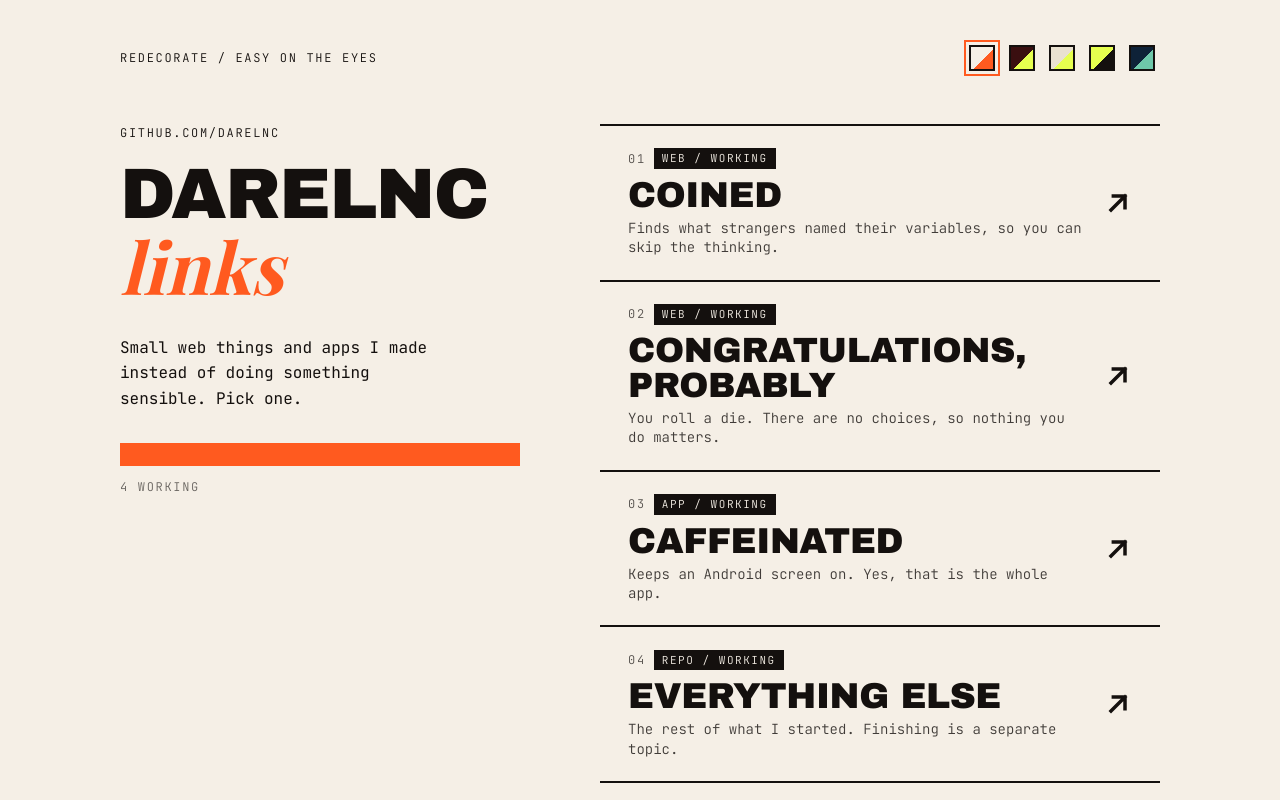
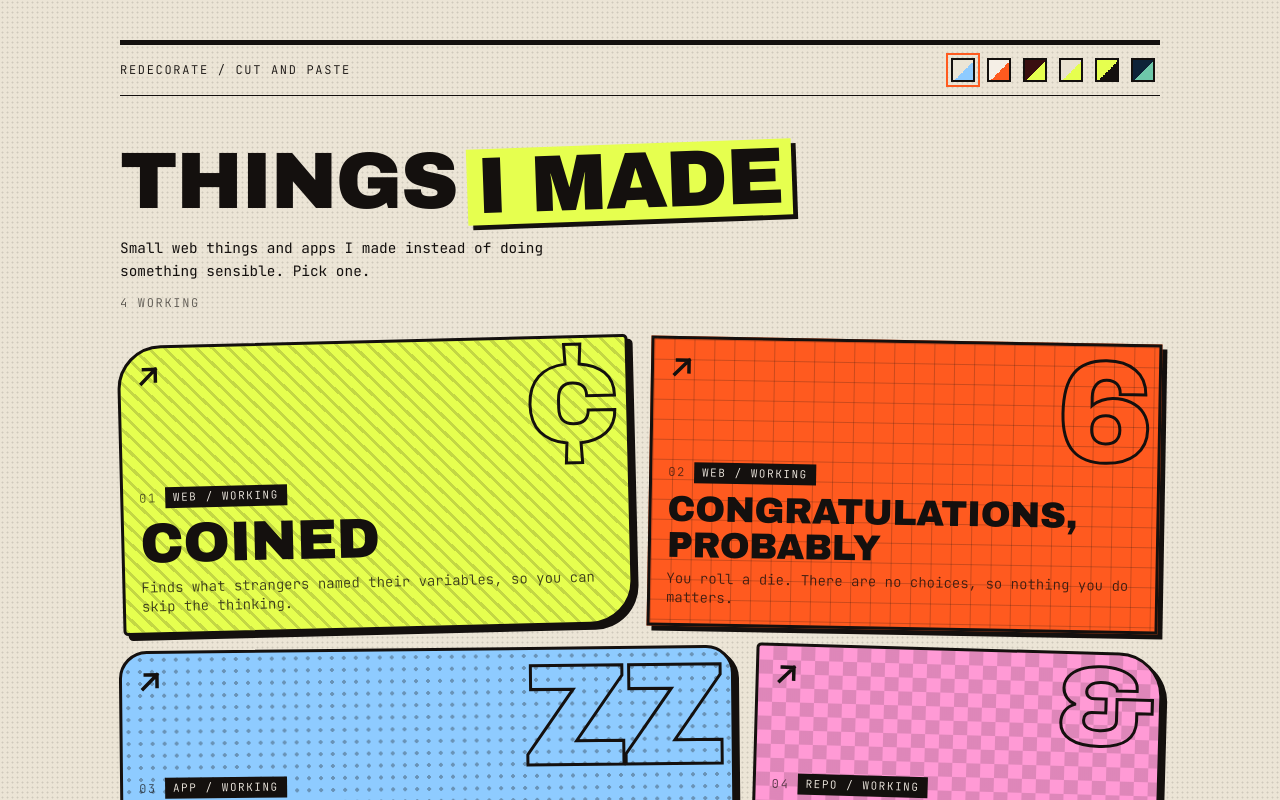
Before and after one commit to DarelNC/made-ish, a Next.js app: page / in a window 1280 px wide. Shown: the top 800 px of the page. Built offline with nearby package versions, Linux system fonts and the light colour scheme.

Commit message:
Add the zine theme, give every link its own look and drop the name from the page

```diff
--- a/app/globals.css
+++ b/app/globals.css
@@ -110,11 +110,11 @@ body {
 }
 .picker-swatches {
   display: flex;
-  gap: 0.25rem;
+  gap: 0.125rem;
 }
 .swatch {
-  width: 2.25rem;
-  height: 2.25rem;
+  width: 2.125rem;
+  height: 2.125rem;
   padding: 0;
   border: 0;
   background: transparent;
@@ -196,7 +196,7 @@ body {
   text-transform: uppercase;
   letter-spacing: -0.01em;
   line-height: 1;
-  font-size: clamp(1rem, calc(100cqw / (var(--n) * 0.82)), 2.25rem);
+  font-size: clamp(1rem, calc(100cqw / (var(--n) * 0.82)), var(--title-max, 2.25rem));
 }
 .slab-blurb {
   opacity: 0.8;
@@ -230,7 +230,8 @@ body {
 .orbit,
 .bar,
 .stamp,
-.dim {
+.dim,
+.glyph {
   display: none;
 }
 
--- a/app/layout.js
+++ b/app/layout.js
@@ -24,7 +24,7 @@ const jetbrains = JetBrains_Mono({
 });
 
 export const metadata = {
-  title: `${profile.name} / links`,
+  title: profile.headline.join(" "),
   description: profile.bio,
 };
 
--- a/app/page.js
+++ b/app/page.js
@@ -2,6 +2,7 @@ import Arrow from "@/components/Arrow";
 import Beacon from "@/components/Beacon";
 import ThemePicker from "@/components/ThemePicker";
 import { links, profile } from "@/content/site";
+import { lookFor } from "@/lib/look";
 
 const STATUS = {
   live: "working",
@@ -17,7 +18,8 @@ export default function Home() {
     .filter(([n]) => n > 0)
     .map(([n, label]) => `${n} ${label}`)
     .join(" / ");
-  const size = Math.max(profile.name.length, 5);
+  const [first, second] = profile.headline;
+  const size = Math.max(first.length, second.length, 5);
   const ticker = Array(3).fill(links.map((l) => l.title).join("  *  ")).join("  *  ");
 
   return (
@@ -33,23 +35,22 @@ export default function Home() {
       </div>
       <div className="orbit" aria-hidden="true" />
 
-      <div className="mx-auto grid max-w-[1120px] gap-x-20 gap-y-12 px-5 pb-16 pt-6 lg:grid-cols-[5fr_7fr] lg:px-10 lg:pt-10">
+      <div className="shell mx-auto grid max-w-[1120px] gap-x-20 gap-y-12 px-5 pb-16 pt-6 lg:grid-cols-[5fr_7fr] lg:px-10 lg:pt-10">
         <div className="topbar lg:col-span-2">
           <ThemePicker />
         </div>
 
-        <header className="lg:sticky lg:top-10 lg:self-start">
+        <header className="head lg:sticky lg:top-10 lg:self-start">
           <p className="dim label" aria-hidden="true">
             Not to scale
           </p>
-          <p className="label">{profile.handle}</p>
 
           <h1 className="headline mt-5">
             <span className="hw hw-1" style={{ "--n": size }}>
-              {profile.name}
-            </span>
+              {first}
+            </span>{" "}
             <span className="hw hw-2" style={{ "--n": size }}>
-              links
+              {second}
             </span>
           </h1>
 
@@ -67,9 +68,22 @@ export default function Home() {
 
         <main>
           <ol className="list">
-            {links.map((l, i) => (
-              <li key={l.id}>
+            {links.map((l, i) => {
+              const look = lookFor(l, i);
+              return (
+                <li
+                  key={l.id}
+                  className="tile"
+                  data-color={look.color}
+                  data-pattern={look.pattern}
+                  data-shape={look.shape}
+                  data-size={look.size}
+                  style={{ "--tilt": `${look.tilt}deg` }}
+                >
                   <a href={`/go/${l.id}`} className="slab">
+                    <span className="glyph" aria-hidden="true">
+                      {look.mark}
+                    </span>
                     <span className="slab-body">
                       <span className="flex items-center gap-2">
                         <span className="label opacity-70">{two(i + 1)}</span>
@@ -79,16 +93,17 @@ export default function Home() {
                       </span>
                       <span
                         className={`slab-title mt-2 block ${l.status === "retired" ? "line-through decoration-2" : ""}`}
-                      style={{ "--n": Math.max(...l.title.split(/\s+/).map((w) => w.length)) }}
+                        style={{ "--n": look.n }}
                       >
                         {l.title}
                       </span>
                       <span className="slab-blurb mt-1.5 block text-[0.8125rem] leading-snug lg:text-sm">{l.blurb}</span>
                     </span>
-                  <Arrow />
+                    <Arrow className="arrow" />
                   </a>
                 </li>
-            ))}
+              );
+            })}
           </ol>
         </main>
       </div>
--- a/app/stats/page.js
+++ b/app/stats/page.js
@@ -1,6 +1,6 @@
 import { cookies } from "next/headers";
 import { notFound } from "next/navigation";
-import { links, profile } from "@/content/site";
+import { links } from "@/content/site";
 import { loadSummary } from "@/lib/analytics/loadSummary";
 import { STATS_COOKIE, cookieAuthorized } from "@/lib/statsAuth";
 import { login, logout } from "./actions";
@@ -37,7 +37,7 @@ export default async function Stats({ searchParams }) {
       <main className="mx-auto max-w-[760px] px-5 py-8 text-lime">
         <header className="flex items-start justify-between gap-4">
           <div>
-            <p className="label text-lime/60">{profile.name} / private</p>
+            <p className="label text-lime/60">Private</p>
             <h1 className="mt-2 font-display text-5xl uppercase leading-none text-bone">Stats</h1>
           </div>
           {!devOpen && (
@@ -173,7 +173,7 @@ function Gate({ failed }) {
   return (
     <div className="min-h-dvh bg-ink">
       <main className="mx-auto flex min-h-dvh max-w-[420px] flex-col justify-center px-5 text-lime">
-        <p className="label text-lime/60">{profile.name} / private</p>
+        <p className="label text-lime/60">Private</p>
         <h1 className="mt-2 font-display text-5xl uppercase leading-none text-bone">Stats</h1>
         <form action={login} className="mt-8 space-y-3">
           <label className="label block text-lime/70" htmlFor="token">
--- a/app/themes.css
+++ b/app/themes.css
@@ -304,3 +304,209 @@
 [data-theme="blueprint"] .list > li:last-child .slab {
   border-bottom: 0;
 }
+
+/* ---------- zine (built on newsprint paper): every link is its own tile ----------
+   The other themes show links as a uniform list. Here each link gets its own
+   color, pattern, shape, size, tilt and big glyph, chosen in lib/look.js and
+   passed in as data attributes. The header shrinks so the tiles are the page. */
+
+[data-theme="zine"] {
+  --bg: #ece5d6;
+  --bg-image: radial-gradient(circle, rgb(20 16 14 / 0.13) 0.9px, transparent 1.1px);
+  --bg-size: 5px 5px;
+  --fg: #14100e;
+  --muted: rgb(20 16 14 / 0.66);
+  --accent: #ff5a1f;
+  --hi: #e6ff4f;
+  --hw1: #14100e;
+  --hw2: #14100e;
+  --slab-bg: #e6ff4f;
+  --slab-fg: #14100e;
+  --snap-bg: #e6ff4f;
+  --snap-fg: #14100e;
+  --lift: -3px;
+  --shadow-off: 9px;
+  --shadow-color: #14100e;
+  --gap: 1.1rem;
+  --tag-bg: transparent;
+  --tag-fg: #ff5a1f;
+  --chip-live-bg: #14100e;
+  --chip-live-fg: #f5efe6;
+  --chip-ret: rgb(20 16 14 / 0.6);
+}
+
+/* header: small, so the links start on the first screen */
+[data-theme="zine"] .topbar {
+  grid-column: auto; /* the layout has one column, and a span of 2 would add a second */
+  border-top: 5px solid var(--fg);
+  border-bottom: 1px solid var(--fg);
+  padding: 0.5rem 0;
+}
+[data-theme="zine"] .shell {
+  grid-template-columns: 1fr;
+  row-gap: 1.75rem;
+}
+[data-theme="zine"] .head {
+  position: static;
+}
+[data-theme="zine"] .hw {
+  display: inline-block;
+  font-size: clamp(2.5rem, 11.5vw, 5rem);
+  line-height: 0.95;
+}
+[data-theme="zine"] .hw-2 {
+  padding: 0 0.12em;
+  background: #e6ff4f;
+  box-shadow: 0.06em 0.06em 0 #14100e;
+  transform: rotate(-2deg);
+}
+[data-theme="zine"] .bio {
+  margin-top: 1rem;
+  max-width: 52ch;
+  font-size: 0.9rem;
+}
+[data-theme="zine"] .tag,
+[data-theme="zine"] .stamp,
+[data-theme="zine"] .bar,
+[data-theme="zine"] .dim {
+  display: none;
+}
+
+/* tiles */
+[data-theme="zine"] .list {
+  display: flex;
+  flex-wrap: wrap;
+  align-items: stretch;
+}
+[data-theme="zine"] .tile {
+  --tile-bg: #e6ff4f;
+  --tile-fg: #14100e;
+  --pc: 20 16 14;
+  --slab-bg: var(--tile-bg);
+  --slab-fg: var(--tile-fg);
+  --snap-bg: var(--tile-bg);
+  --snap-fg: var(--tile-fg);
+  display: flex;
+  flex: 1 1 9.5rem;
+  min-height: 9.5rem;
+  transform: rotate(var(--tilt, 0deg));
+  transition: transform 120ms steps(2, end);
+}
+@media (hover: hover) {
+  [data-theme="zine"] .tile:hover {
+    transform: rotate(0deg);
+  }
+}
+[data-theme="zine"] .tile:focus-within {
+  transform: rotate(0deg);
+}
+
+[data-theme="zine"] .tile[data-color="lime"] { --tile-bg: #e6ff4f; }
+[data-theme="zine"] .tile[data-color="orange"] { --tile-bg: #ff5a1f; }
+[data-theme="zine"] .tile[data-color="sky"] { --tile-bg: #8ecbff; }
+[data-theme="zine"] .tile[data-color="pink"] { --tile-bg: #ff9ad5; }
+[data-theme="zine"] .tile[data-color="mint"] { --tile-bg: #6ec8aa; }
+[data-theme="zine"] .tile[data-color="ink"] {
+  --tile-bg: #14100e;
+  --tile-fg: #e6ff4f;
+  --pc: 230 255 79;
+  --chip-live-bg: #e6ff4f;
+  --chip-live-fg: #14100e;
+  --chip-ret: rgb(230 255 79 / 0.7);
+}
+
+/* sizes: a long title always gets a wide tile (lib/look.js) */
+[data-theme="zine"] .tile[data-size="s"] { flex-basis: 9.5rem; min-height: 9.5rem; --title-max: 1.6rem; --glyph: 5rem; }
+[data-theme="zine"] .tile[data-size="m"] { flex-basis: 13rem; min-height: 12rem; --title-max: 2.1rem; --glyph: 7rem; }
+[data-theme="zine"] .tile[data-size="l"] { flex-basis: 100%; min-height: 14rem; --title-max: 2.75rem; --glyph: 9rem; }
+@media (min-width: 48rem) {
+  [data-theme="zine"] .tile[data-size="l"] { flex-basis: 26rem; min-height: 16rem; --title-max: 3.25rem; }
+}
+@media (min-width: 64rem) {
+  [data-theme="zine"] .tile[data-size="l"] { --title-max: 3.5rem; }
+}
+
+/* shapes */
+[data-theme="zine"] .tile[data-shape="rect"] .slab { border-radius: 0; }
+[data-theme="zine"] .tile[data-shape="round"] .slab { border-radius: 1.75rem; }
+[data-theme="zine"] .tile[data-shape="leaf"] .slab { border-radius: 2.75rem 0.3rem 2.75rem 0.3rem; }
+[data-theme="zine"] .tile[data-shape="tab"] .slab { border-radius: 0.3rem 2.75rem 0.3rem 0.3rem; }
+
+/* patterns, drawn as an overlay in --pc (the pattern ink) */
+[data-theme="zine"] .tile[data-pattern="dots"] {
+  --pat: radial-gradient(circle, rgb(var(--pc) / 0.3) 1.6px, transparent 2px);
+  --pat-size: 12px 12px;
+}
+[data-theme="zine"] .tile[data-pattern="stripes"] {
+  --pat: repeating-linear-gradient(45deg, rgb(var(--pc) / 0.17) 0 3px, transparent 3px 11px);
+  --pat-size: auto;
+}
+[data-theme="zine"] .tile[data-pattern="checks"] {
+  --pat: conic-gradient(rgb(var(--pc) / 0.14) 25%, transparent 0 50%, rgb(var(--pc) / 0.14) 0 75%, transparent 0);
+  --pat-size: 28px 28px;
+}
+[data-theme="zine"] .tile[data-pattern="grid"] {
+  --pat: linear-gradient(rgb(var(--pc) / 0.22) 1px, transparent 1px), linear-gradient(90deg, rgb(var(--pc) / 0.22) 1px, transparent 1px);
+  --pat-size: 20px 20px;
+}
+
+/* the tile itself */
+[data-theme="zine"] .slab {
+  position: relative;
+  display: flex;
+  flex: 1;
+  flex-direction: column;
+  justify-content: flex-end;
+  align-items: stretch;
+  gap: 0;
+  /* leave room above the text for the glyph, so they never overlap */
+  padding: calc(var(--glyph, 7rem) * 0.8 + 0.5rem) 1rem 1rem;
+  overflow: hidden;
+  border: 3px solid #14100e;
+  box-shadow: 5px 5px 0 0 #14100e;
+}
+[data-theme="zine"] .slab:hover,
+[data-theme="zine"] .slab:focus-visible,
+[data-theme="zine"] .slab:active {
+  box-shadow: 9px 9px 0 0 #14100e;
+}
+[data-theme="zine"] .slab::before {
+  content: "";
+  position: absolute;
+  inset: 0;
+  pointer-events: none;
+  background-image: var(--pat, none);
+  background-size: var(--pat-size, auto);
+}
+[data-theme="zine"] .slab-body {
+  position: relative;
+  z-index: 1;
+}
+[data-theme="zine"] .glyph {
+  display: block;
+  position: absolute;
+  top: 0.4rem;
+  right: 0.7rem;
+  font-family: var(--font-display);
+  font-size: var(--glyph, 7rem);
+  line-height: 0.85;
+  letter-spacing: -0.04em;
+  color: transparent;
+  -webkit-text-stroke: 3px var(--tile-fg);
+  paint-order: stroke fill;
+  pointer-events: none;
+}
+[data-theme="zine"] .arrow {
+  position: absolute;
+  top: 0.85rem;
+  left: 0.85rem;
+  z-index: 1;
+}
+[data-theme="zine"] .chip-wip {
+  background: #14100e;
+  color: #ff5a1f;
+}
+[data-theme="zine"] .tile[data-color="ink"] .chip-wip {
+  background: #ff5a1f;
+  color: #14100e;
+}
--- a/content/site.js
+++ b/content/site.js
@@ -2,12 +2,27 @@
 // An `id` is stored in analytics events, so never reuse one for a different link.
 
 export const profile = {
-  name: "DarelNC",
-  handle: "github.com/DarelNC",
+  // Two short words or phrases. The first is solid, the second is the loud one.
+  headline: ["Things", "I made"],
   bio: "Small web things and apps I made instead of doing something sensible. Pick one.",
 };
 
-/** @type {{ id: string, title: string, url: string, blurb: string, kind: "web" | "app" | "repo" | "other", status: "live" | "wip" | "retired" }[]} */
+/**
+ * @type {{
+ *   id: string,
+ *   title: string,
+ *   url: string,
+ *   blurb: string,
+ *   kind: "web" | "app" | "repo" | "other",
+ *   status: "live" | "wip" | "retired",
+ *   mark?: string,
+ *   look?: { color?: string, pattern?: string, shape?: string, size?: string },
+ * }[]}
+ *
+ * `mark` is the big glyph on the link's tile (one or two characters, defaults
+ * to the first letter of the title). `look` overrides the color, pattern,
+ * shape or size that lib/look.js would otherwise pick from the position.
+ */
 export const links = [
   {
     id: "coined",
@@ -16,6 +31,7 @@ export const links = [
     blurb: "Finds what strangers named their variables, so you can skip the thinking.",
     kind: "web",
     status: "live",
+    mark: "¢",
   },
   {
     id: "congrats-probably",
@@ -24,6 +40,7 @@ export const links = [
     blurb: "You roll a die. There are no choices, so nothing you do matters.",
     kind: "web",
     status: "live",
+    mark: "6",
   },
   {
     id: "caffeinated",
@@ -32,6 +49,7 @@ export const links = [
     blurb: "Keeps an Android screen on. Yes, that is the whole app.",
     kind: "app",
     status: "live",
+    mark: "Zz",
   },
   {
     id: "github",
@@ -40,5 +58,6 @@ export const links = [
     blurb: "The rest of what I started. Finishing is a separate topic.",
     kind: "repo",
     status: "live",
+    mark: "&",
   },
 ];
--- /dev/null
+++ b/lib/look.js
@@ -0,0 +1,44 @@
+// How each link looks in the zine theme, so no two neighbours are the same
+// rectangle. Everything is chosen from the link's position in the list, which
+// guarantees neighbours differ, and can be overridden per link with `look`
+// in content/site.js. Pure: no DOM, no randomness.
+
+export const COLORS = ["lime", "orange", "sky", "pink", "ink", "mint"];
+export const PATTERNS = ["dots", "stripes", "checks", "grid", "none"];
+export const SHAPES = ["leaf", "rect", "round", "tab"];
+export const SIZES = ["s", "m", "l"];
+
+const SIZE_CYCLE = ["l", "s", "m", "s", "m", "l"];
+const TILTS = [-1.4, 1, -0.6, 1.6, -1.1, 0.7];
+
+/** @param {string} title */
+export function longestWord(title) {
+  return Math.max(1, ...title.split(/\s+/).map((w) => w.length));
+}
+
+/** @template T @param {unknown} value @param {T[]} allowed @param {T} fallback @returns {T} */
+const pick = (value, allowed, fallback) => (allowed.includes(/** @type {T} */ (value)) ? /** @type {T} */ (value) : fallback);
+
+/**
+ * @param {{ title: string, mark?: string, look?: { color?: string, pattern?: string, shape?: string, size?: string } }} link
+ * @param {number} index
+ */
+export function lookFor(link, index) {
+  const n = longestWord(link.title);
+
+  // A long word cannot fit in a small tile, so long titles always get a wide one.
+  let size = SIZE_CYCLE[index % SIZE_CYCLE.length];
+  if (n >= 11) size = "l";
+  else if (n >= 8 && size === "s") size = "m";
+
+  const look = link.look || {};
+  return {
+    color: pick(look.color, COLORS, COLORS[index % COLORS.length]),
+    pattern: pick(look.pattern, PATTERNS, PATTERNS[(index * 2 + 1) % PATTERNS.length]),
+    shape: pick(look.shape, SHAPES, SHAPES[index % SHAPES.length]),
+    size: pick(look.size, SIZES, size),
+    tilt: TILTS[index % TILTS.length],
+    mark: (link.mark || link.title.trim().charAt(0)).toUpperCase(),
+    n,
+  };
+}
--- a/lib/themes.js
+++ b/lib/themes.js
@@ -4,9 +4,10 @@
 // only draw the picker buttons.
 
 export const STORAGE_KEY = "ot-theme";
-export const DEFAULT_THEME = "cream";
+export const DEFAULT_THEME = "zine";
 
 export const THEMES = [
+  { id: "zine", label: "Zine", mood: "Cut and paste", swatch: ["#ece5d6", "#8ecbff"] },
   { id: "cream", label: "Cream", mood: "Easy on the eyes", swatch: ["#f5efe6", "#ff5a1f"] },
   { id: "maroon", label: "Maroon", mood: "Brooding", swatch: ["#3a0f10", "#e6ff4f"] },
   { id: "newsprint", label: "Newsprint", mood: "Yesterday's news", swatch: ["#e9e1d0", "#e6ff4f"] },
@@ -17,7 +18,7 @@ export const THEMES = [
 /**
  * A script that runs before first paint and sets data-theme, so the page
  * never flashes the wrong theme. A saved choice wins. Without one, a dark OS
- * gets blueprint and everything else gets cream.
+ * gets blueprint and everything else gets the default (zine).
  * Written as a string because it runs in <head>, before any bundle.
  */
 export function themeInitScript() {
```
Also changed, not shown: 2 other files (tests, documents, lock files or other folders). Lines whose indentation alone changed are shown as unchanged.
